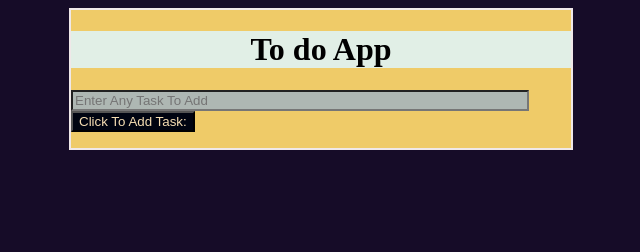
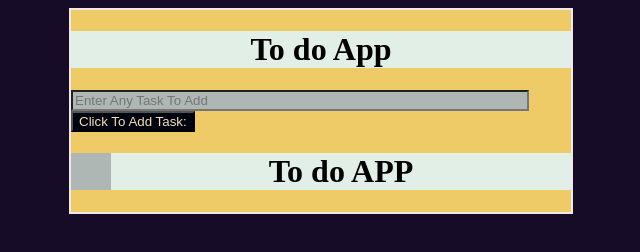
Before and after one commit to hajaratali123/To-do-list-demo, a plain HTML site: page index.html in a window 1280 px wide. Shown: the whole page, without its empty margins (319-959 px from the left). Drawn offline with Linux system fonts and the light colour scheme.

Commit message:
h1 added

```diff
--- a/index.html
+++ b/index.html
@@ -14,7 +14,7 @@
         <input type="text" placeholder="Enter Any Task To Add" id="input">
         <button id="btn">Click To Add Task:</button>
         <ul>
-
+            <h1>To do APP</h1>
         </ul>
     </div>
     <script src="app.js"></script>
```
